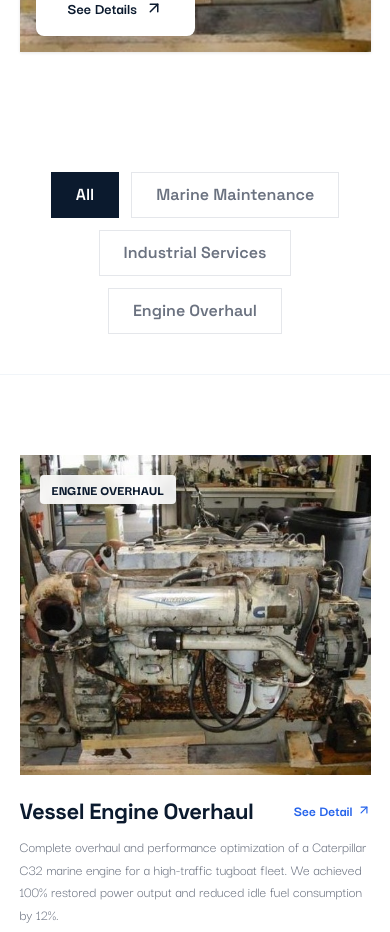
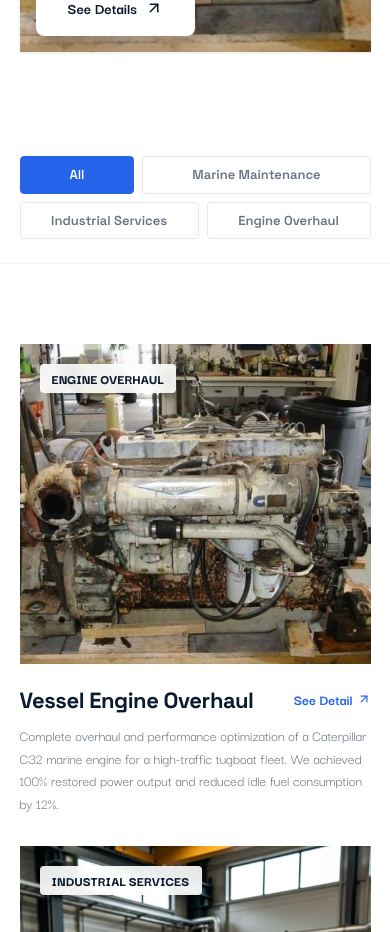
Before and after one commit to writeprovidence/STANCHTECH, a Next.js app: page /projects in a window 390 px wide. Shown: the part 1380-2312 px from the top of the page. Built offline with nearby package versions, Linux system fonts and the light colour scheme; no server answers.

Commit message:
Refactor portfolio filter buttons layout and blue accents for mobile

```diff
--- a/src/app/projects/page.tsx
+++ b/src/app/projects/page.tsx
@@ -182,22 +182,27 @@
       </section>
 
       {/* ─── FILTERS ─── */}
-      <section style={{ padding: "40px 5%", borderBottom: "1px solid #f1f5f9" }}>
-        <div style={{ maxWidth: 1400, margin: "0 auto", display: "flex", justifyContent: "center", gap: 12, flexWrap: "wrap" }}>
+      <section style={{ padding: "clamp(24px, 5vw, 40px) 5%", borderBottom: "1px solid #f1f5f9" }}>
+        <div style={{ maxWidth: 1400, margin: "0 auto", display: "flex", justifyContent: "center", gap: "clamp(8px, 2vw, 16px)", flexWrap: "wrap" }}>
           {CATEGORIES.map(cat => (
             <button
               key={cat}
               onClick={() => setActiveCategory(cat)}
               style={{
-                padding: "10px 24px",
-                borderRadius: 0,
+                padding: "clamp(8px, 2vw, 12px) clamp(16px, 4vw, 32px)",
+                borderRadius: 4,
                 border: "1px solid",
-                borderColor: activeCategory === cat ? "#0b1a2e" : "#e5e7eb",
-                background: activeCategory === cat ? "#0b1a2e" : "transparent",
+                borderColor: activeCategory === cat ? "#2563eb" : "#e5e7eb",
+                background: activeCategory === cat ? "#2563eb" : "transparent",
                 color: activeCategory === cat ? "#fff" : "#6b7280",
                 fontWeight: 600,
+                fontSize: "clamp(13px, 3vw, 15px)",
                 cursor: "pointer",
-                transition: "all 0.2s"
+                transition: "all 0.3s cubic-bezier(0.165, 0.84, 0.44, 1)",
+                whiteSpace: "nowrap",
+                flex: "1 1 auto",
+                maxWidth: "100%",
+                textAlign: "center"
               }}
             >
               {cat}
```
